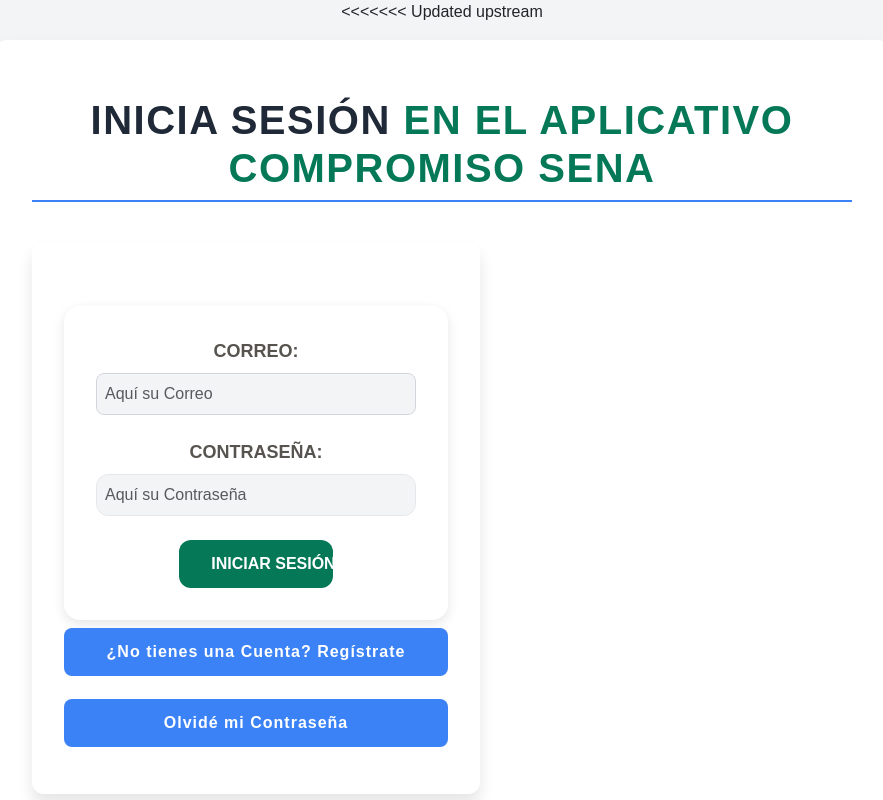
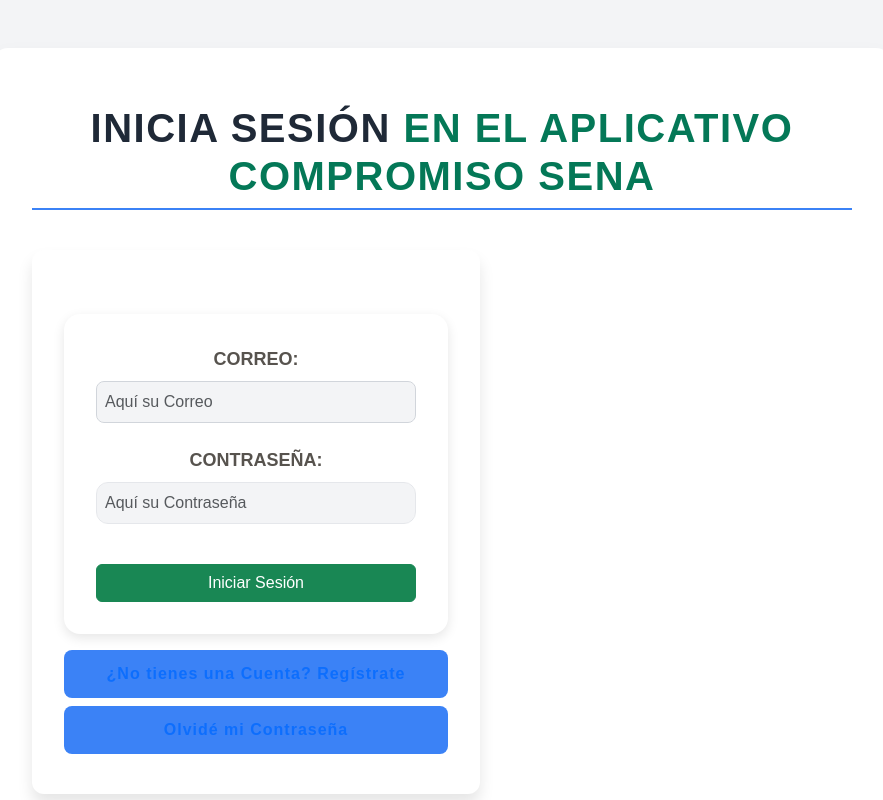
Before and after one commit to goldentorcka/COMPROMISO, a React (Vite) app in the folder frontend-compromiso/: page /login-admin in a window 1280 px wide. Shown: the top 800 px of the page, without its empty margins (198-1081 px from the left). Built offline with nearby package versions, Linux system fonts and the light colour scheme; no server answers; what react-client-session would draw is missing.

Commit message:
Corrección sobre la corrección realizada en la rama Julian_Montaña y su integración a la rama main

```diff
--- a/frontend-compromiso/index.html
+++ b/frontend-compromiso/index.html
@@ -1,21 +1,5 @@
 <!doctype html>
 <html lang="en">
-<<<<<<< Updated upstream
-  <head>
-    <meta charset="UTF-8" />
-    <link rel="icon" type="image/svg+xml" href="/vite.svg" />
-    <meta name="viewport" content="width=device-width, initial-scale=1.0" />
-    <title>Vite + React</title>
-  </head>
-  <body>
-    <div id="root">
-
-    </div>
-    <script type="module" src="./src/main.jsx"></script>
-  </body>
-</html>
-=======
-
 <head>
   <meta charset="UTF-8" />
   <link rel="icon" type="image/svg+xml" href="/vite.svg" />
@@ -34,4 +18,3 @@
 </body>
 
 </html>
->>>>>>> Stashed changes
--- a/frontend-compromiso/src/css/stylesHome.css
+++ b/frontend-compromiso/src/css/stylesHome.css
@@ -12,25 +12,25 @@
   background-color: #ffffff;
   border-radius: 1rem;
   box-shadow: 0 15px 25px rgba(0, 0, 0, 0.1);
-  max-width: 900px; /* Elegí el tamaño de 900px, pero puedes cambiarlo si prefieres 600px */
+  max-width: 900px; /* Mantengo el tamaño de 900px como preferencia */
   width: 100%;
-  margin: 1rem; /* Añade un pequeño margen para separación */
+  margin: 1rem auto;
   position: relative; /* Necesario para posicionar el logo */
 }
 
 /* Estilo para el logo */
 .logo {
   position: absolute;
-  top: 1rem; /* Distancia desde la parte superior */
-  left: 1rem; /* Distancia desde la parte izquierda */
-  width: 50px; /* Ajusta el tamaño del logo */
+  top: 1rem;
+  left: 1rem;
+  width: 50px;
   height: auto;
   transition: transform 0.3s ease;
 }
 
 /* Efecto hover para el logo */
 .logo:hover {
-  transform: scale(1.1); /* Amplía ligeramente el logo al hacer hover */
+  transform: scale(1.1);
 }
 
 /* Estilo del título */
@@ -83,9 +83,10 @@
   transform: translateY(-3px);
 }
 
+/* Estilo para la sección de rutas */
 .container .routes {
+  margin-top: 2rem;
   display: none;
-  margin-top: 2rem;
 }
 
 .container .routes.active {
--- a/frontend-compromiso/src/css/stylesLoginUserAdmin.css
+++ b/frontend-compromiso/src/css/stylesLoginUserAdmin.css
@@ -23,20 +23,21 @@ body {
   border-radius: 1rem;
   box-shadow: 0 10px 15px rgba(0, 0, 0, 0.1);
   padding: 2rem;
-  max-width: 400px;
+  max-width: 900px; /* Combina un tamaño más amplio */
   width: 100%;
   margin: 1rem; /* Añade un pequeño margen para separación */
   position: relative;
 }
 
 /* Estilo del título */
-.title {
+.title, .container h1 {
   color: #78716c;
   font-weight: 900;
   font-size: 2.5rem;
+  margin-bottom: 1rem;
 }
 
-.title span {
+.title span, .container h1 span {
   color: #047857;
 }
 
@@ -122,3 +123,13 @@ body {
   transform: translateX(-5px);
   box-shadow: 0 5px 15px rgba(0, 0, 0, 0.2);
 }
+
+/* Animación personalizada para el botón de volver */
+.back-button {
+  transition: transform 0.3s ease-in-out, box-shadow 0.3s ease-in-out;
+}
+
+.back-button:hover {
+  transform: translateX(-5px);
+  box-shadow: 0 4px 8px rgba(0, 0, 0, 0.2);
+}
--- a/frontend-compromiso/src/home/home.jsx
+++ b/frontend-compromiso/src/home/home.jsx
@@ -20,6 +20,7 @@ const Home = () => {
                 <Routes>
                     <Route path="/login-admin" element={<LoginFormAdmin />} />
                     {/* Puedes agregar más rutas aquí según sea necesario */}
+                    {/* <Route path="/modulo-consulta" element={<ModuloConsulta />} /> */}
                 </Routes>
             </div>
         </div>
--- a/frontend-compromiso/src/users/LoginUser.jsx
+++ b/frontend-compromiso/src/users/LoginUser.jsx
@@ -49,7 +49,7 @@ const LoginFormAdmin = () => {
   const { msg } = alerta;
 
   return (
-    <div className="container">
+    <div className="container mt-5">
       <h1 className="title">
         Inicia Sesión
         <span> en el Aplicativo COMPROMISO SENA</span>
@@ -77,17 +77,15 @@ const LoginFormAdmin = () => {
               className="form-control"
             />
           </div>
-          <input
-            type="submit"
-            value="Iniciar Sesión"
-            className="submit-button"
-          />
+          <button type="submit" className="btn btn-success w-100 mt-3">
+            Iniciar Sesión
+          </button>
         </form>
         <nav>
-          <Link to="/auth/registrar" className="nav-link">
+          <Link to="/auth/registrar" className="d-block mt-3 text-decoration-none text-primary">
             ¿No tienes una Cuenta? Regístrate
           </Link>
-          <Link to="/olvide-password" className="nav-link">
+          <Link to="/olvide-password" className="d-block mt-2 text-decoration-none text-primary">
             Olvidé mi Contraseña
           </Link>
         </nav>
```
Also changed, not shown: 1 other file (tests, documents, lock files or other folders).
